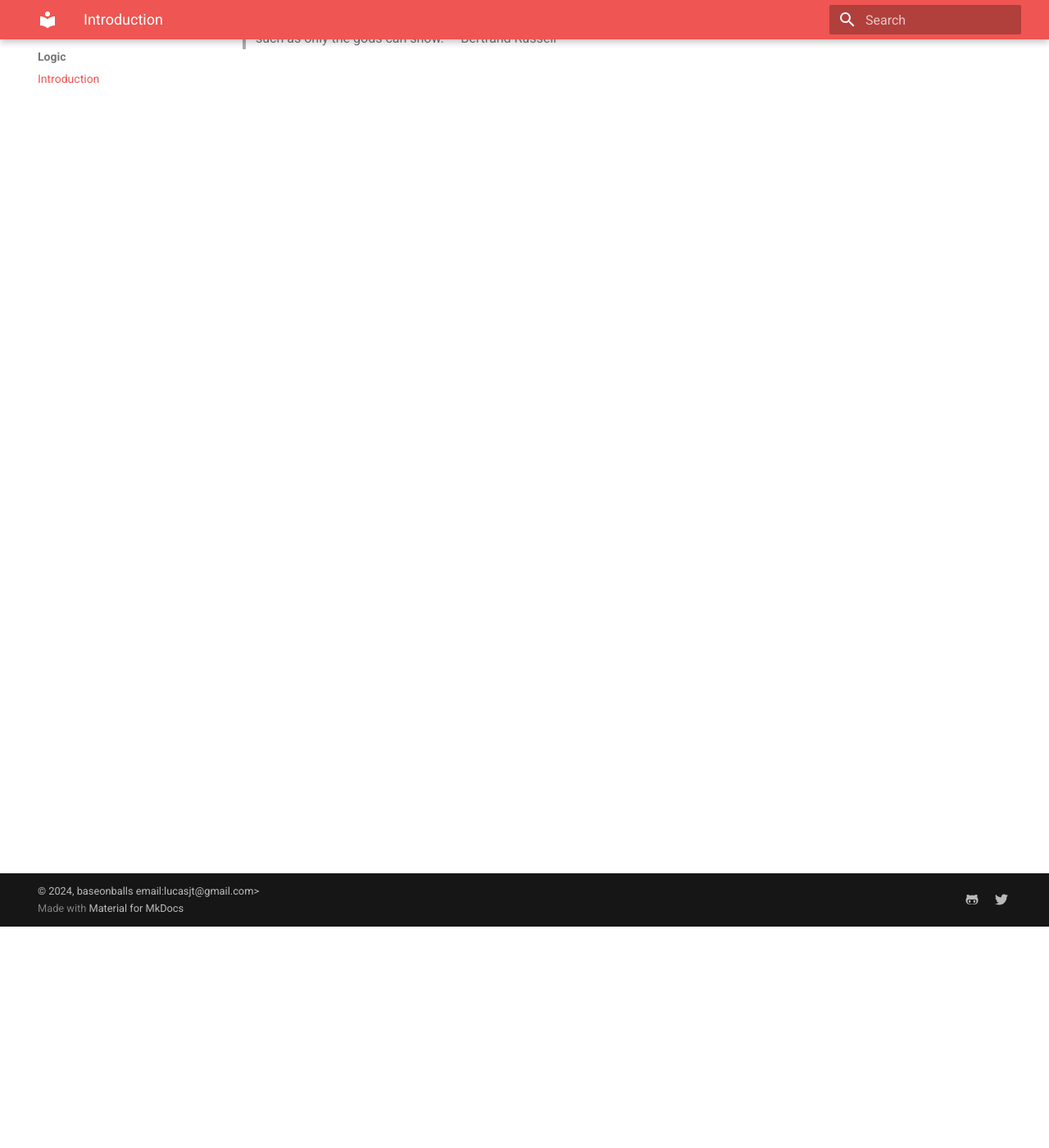
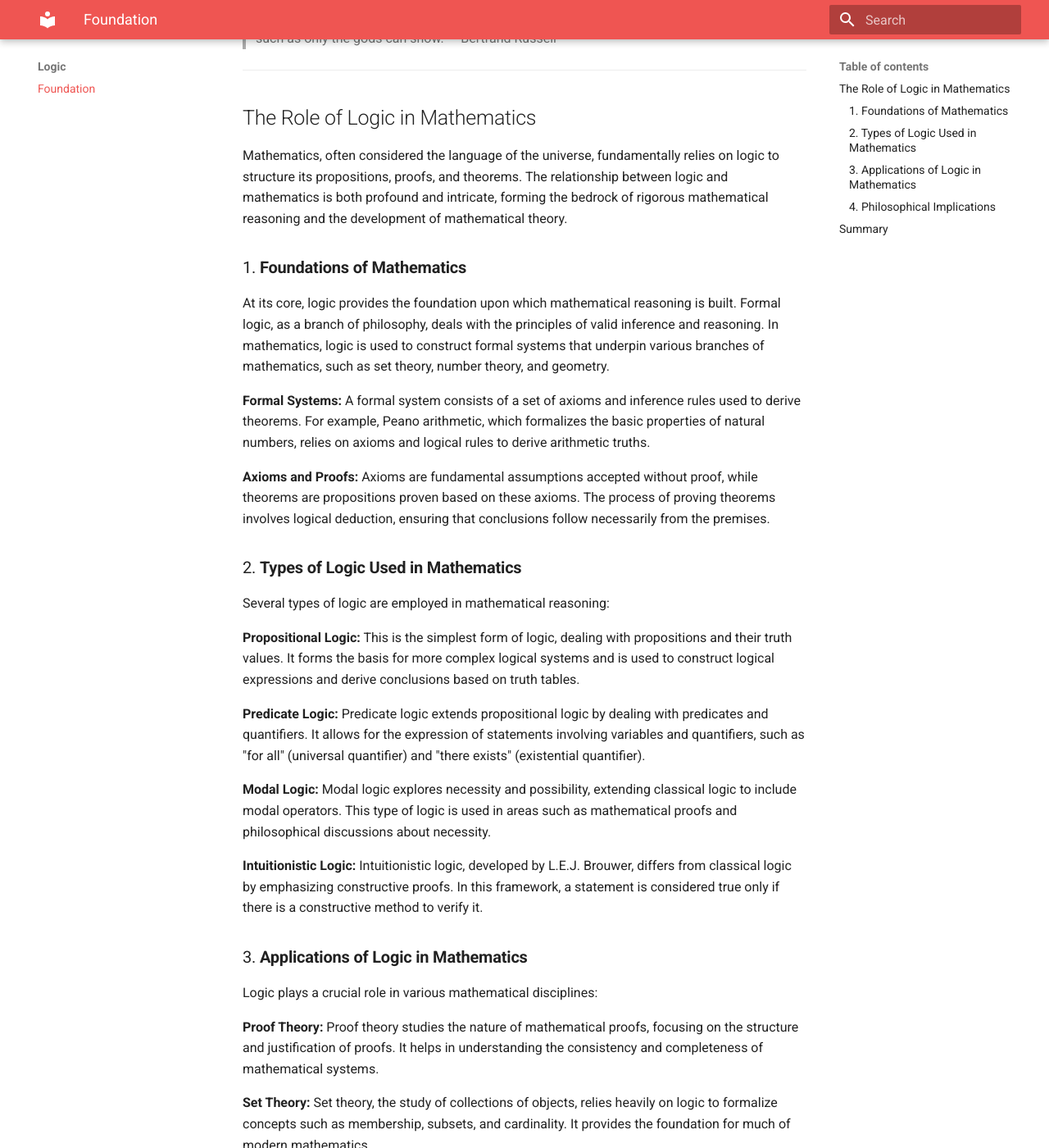
Before and after one commit to baseonballs/mpower-sitedocs, an MkDocs documentation site: the page built from site-docs/logic/intro.md, in a window 1280 px wide and 1400 px high, scrolled down 270 px. Shown: the whole window at 82% size. Built offline with MkDocs 1.6.1 and Material for MkDocs 9.7.7, drawn with Linux system fonts in a browser that asks for light colours; some of the changed text lies outside the part shown.

Commit message:
added content to logic.

```diff
--- a/mkdocs.yml
+++ b/mkdocs.yml
@@ -233,7 +233,7 @@
     - "Shapes":
       - "Triangles": "./mathematics/geometry/triangle_overview.md"
   - "Logic":
-    - "Introduction": "logic/intro.md"
+    - "Foundation": "logic/intro.md"
   - "Modular Arithmetic":
     - "Definition & Properties":
       - "Remainder Class": "./mathematics/mod-arith/remainder-class.md"
--- a/site-docs/logic/intro.md
+++ b/site-docs/logic/intro.md
@@ -1,3 +1,53 @@
 # Introduction to Logic
 
 > "Mathematics, rightly viewed, possesses not only truth but supreme beauty—a beauty cold and austere like that of a sculpture, without appeal to any part of our weaker nature, without the gorgeous trappings of painting or music, yet sublimely pure and capable of a stern perfection such as only the gods can show." -- Bertrand Russell
+
+---
+
+## The Role of Logic in Mathematics
+
+Mathematics, often considered the language of the universe, fundamentally relies on logic to structure its propositions, proofs, and theorems. The relationship between logic and mathematics is both profound and intricate, forming the bedrock of rigorous mathematical reasoning and the development of mathematical theory.
+
+### 1. **Foundations of Mathematics**
+
+At its core, logic provides the foundation upon which mathematical reasoning is built. Formal logic, as a branch of philosophy, deals with the principles of valid inference and reasoning. In mathematics, logic is used to construct formal systems that underpin various branches of mathematics, such as set theory, number theory, and geometry.
+
+**Formal Systems:** A formal system consists of a set of axioms and inference rules used to derive theorems. For example, Peano arithmetic, which formalizes the basic properties of natural numbers, relies on axioms and logical rules to derive arithmetic truths.
+
+**Axioms and Proofs:** Axioms are fundamental assumptions accepted without proof, while theorems are propositions proven based on these axioms. The process of proving theorems involves logical deduction, ensuring that conclusions follow necessarily from the premises.
+
+### 2. **Types of Logic Used in Mathematics**
+
+Several types of logic are employed in mathematical reasoning:
+
+**Propositional Logic:** This is the simplest form of logic, dealing with propositions and their truth values. It forms the basis for more complex logical systems and is used to construct logical expressions and derive conclusions based on truth tables.
+
+**Predicate Logic:** Predicate logic extends propositional logic by dealing with predicates and quantifiers. It allows for the expression of statements involving variables and quantifiers, such as "for all" (universal quantifier) and "there exists" (existential quantifier).
+
+**Modal Logic:** Modal logic explores necessity and possibility, extending classical logic to include modal operators. This type of logic is used in areas such as mathematical proofs and philosophical discussions about necessity.
+
+**Intuitionistic Logic:** Intuitionistic logic, developed by L.E.J. Brouwer, differs from classical logic by emphasizing constructive proofs. In this framework, a statement is considered true only if there is a constructive method to verify it.
+
+### 3. **Applications of Logic in Mathematics**
+
+Logic plays a crucial role in various mathematical disciplines:
+
+**Proof Theory:** Proof theory studies the nature of mathematical proofs, focusing on the structure and justification of proofs. It helps in understanding the consistency and completeness of mathematical systems.
+
+**Set Theory:** Set theory, the study of collections of objects, relies heavily on logic to formalize concepts such as membership, subsets, and cardinality. It provides the foundation for much of modern mathematics.
+
+**Computability Theory:** This branch of mathematical logic explores what can be computed and how. It includes the study of algorithms, Turing machines, and the limits of computation.
+
+**Model Theory:** Model theory investigates the relationships between formal theories and their models, examining how mathematical structures satisfy the axioms of a given theory.
+
+### 4. **Philosophical Implications**
+
+The interplay between logic and mathematics also raises important philosophical questions:
+
+**Platonism vs. Formalism:** Platonism views mathematical objects as abstract entities with an existence independent of human thought, while formalism treats mathematics as a set of symbols and rules manipulated according to formal systems.
+
+**Consistency and Completeness:** Gödel's incompleteness theorems demonstrate that any sufficiently complex formal system cannot be both complete and consistent. This has profound implications for the philosophy of mathematics and the limits of formal reasoning.
+
+## **Summary**
+
+Logic is the backbone of mathematical reasoning, providing the tools and principles needed to construct and validate mathematical theories. By formalizing the structure of proofs and theorems, logic ensures that mathematical conclusions are derived with precision and rigor. The ongoing exploration of logic in mathematics continues to shape our understanding of mathematical truth and the nature of mathematical knowledge.
```
